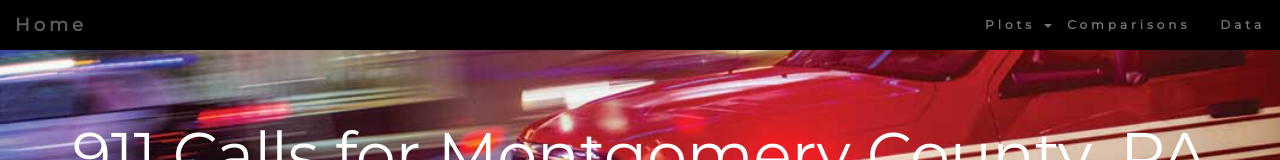
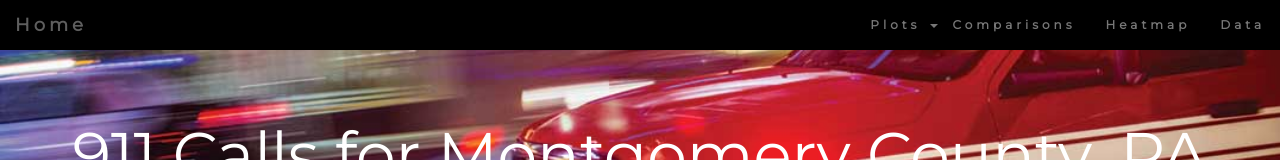
Before and after one commit to brgjap11/brgjap11.github.io, a plain HTML site: page 911_calls.html in a window 1280 px wide. Shown: the top 160 px of the page. Drawn offline with nearby package versions, Linux system fonts and the light colour scheme.

Commit message:
uploading new web work

```diff
--- a/911_calls.html
+++ b/911_calls.html
@@ -28,6 +28,7 @@
       <div class="collapse navbar-collapse" id="myNavbar">
         <ul class="nav navbar-nav navbar-right">
           <li><a href="Comparison.html">Comparisons</a></li>
+          <li><a href="heatmap.html">Heatmap</a></li>
           <li><a href="Data.html">Data</a></li>
         </ul>
         <div class="collapse navbar-collapse" id="bs-example-navbar-collapse-1">
```
Lines whose indentation alone changed are shown as unchanged.
